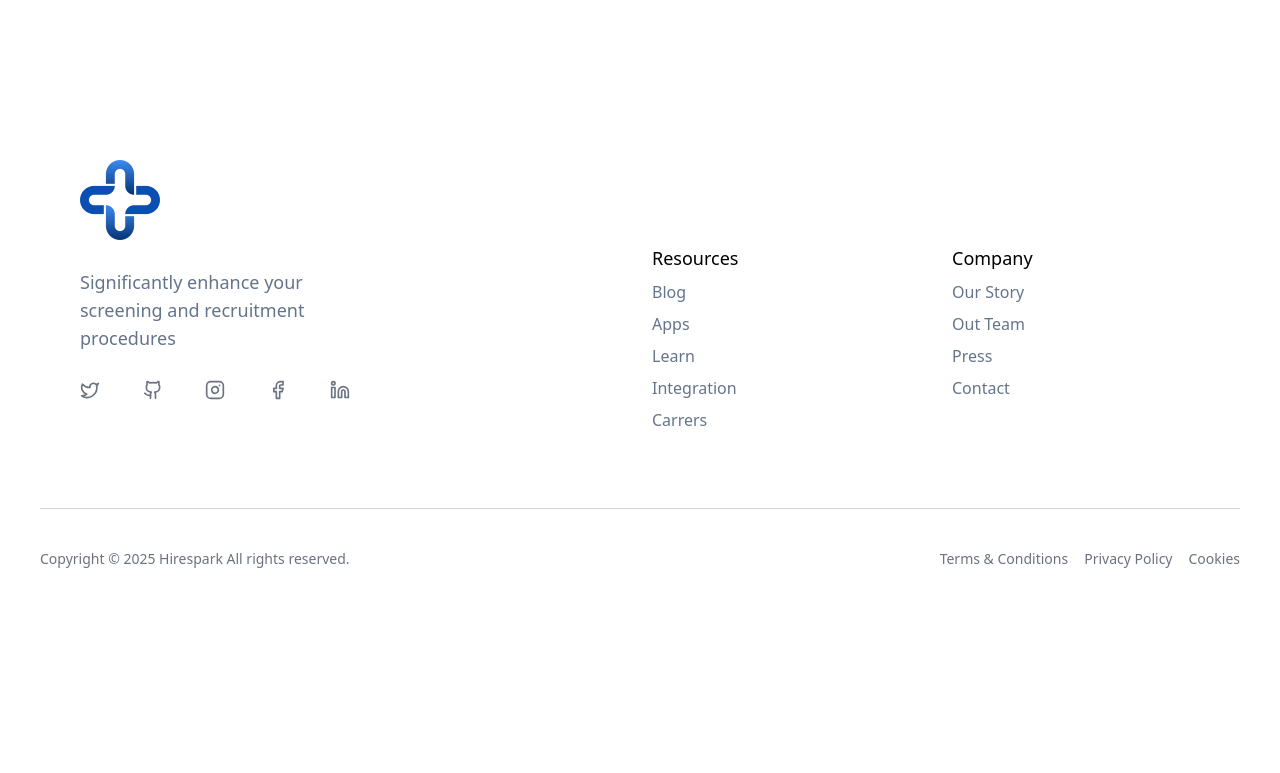
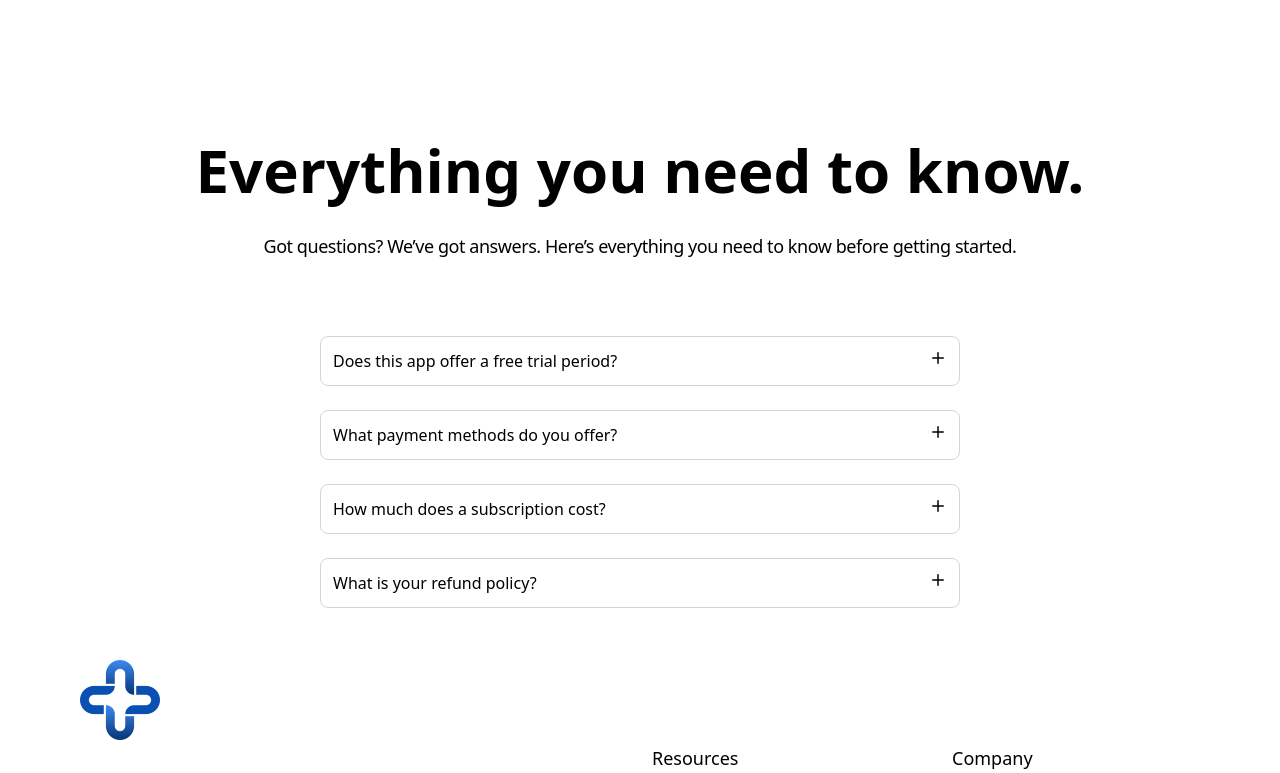
Before and after one commit to Ayushmadhur5588/hirespark-fe, a Next.js app: page / in a window 1280 px wide. Shown: the part 680-1453 px from the top of the page. Before the commit the page ends 1289 px from the top, so only its background shows below. Built offline with nearby package versions, Linux system fonts and the light colour scheme.

Commit message:
Added Faq Section

```diff
--- a/app/layout.tsx
+++ b/app/layout.tsx
@@ -1,7 +1,10 @@
 import type { Metadata } from "next";
 import { Geist, Geist_Mono } from "next/font/google";
 import "./globals.css";
-import Footer from '../components/Footer'
+import Footer from '@/components/Footer'
+import Faq from "@/components/Faq";
+
+
 const geistSans = Geist({
   variable: "--font-geist-sans",
   subsets: ["latin"],
@@ -26,6 +29,7 @@ export default function RootLayout({
     <html lang="en">
       <body className={`${geistSans.variable} ${geistMono.variable}`}>
         {children}
+        <Faq />
         <Footer />
       </body>
     </html>
--- /dev/null
+++ b/components/Faq.tsx
@@ -0,0 +1,32 @@
+"use client";
+import { useState } from "react";
+
+import { faq } from "@/constants/constants";
+import FaqSection from "./FaqSection";
+const Faq = () => {
+  const [isOpen, setIsOpen] = useState<number | null>(0);
+
+  return (
+    <div className="">
+      <h2 className="font-semibold text-6xl flex justify-center py-5">
+        Everything you need to know.
+      </h2>
+      <p className="font-light pb-16 pt-3 flex justify-center text-lg md:text-lg tracking-tight text-primary-text">
+        Got questions? We’ve got answers. Here’s everything you need to know
+        before getting started.
+      </p>
+      {faq.map((data) => (
+        <FaqSection
+          key={data.id}
+          data={data}
+          isOpen={isOpen === data.id? isOpen : null}
+          setIsOpenItem={() => {
+            isOpen === data.id ? setIsOpen(null) : setIsOpen(data.id);
+          }}
+        />
+      ))}
+    </div>
+  );
+};
+
+export default Faq;
--- /dev/null
+++ b/components/FaqSection.tsx
@@ -0,0 +1,46 @@
+"use client";
+
+import { Plus, Minus } from "lucide-react";
+import { useState } from "react";
+import { AnimatePresence, motion } from "framer-motion";
+
+type FaqProps = {
+  data: {
+    id: number;
+    question: string;
+    answer: string;
+  };
+  isOpen: number | null;
+  setIsOpenItem: () => void;
+};
+
+const FaqSection = ({ data, isOpen, setIsOpenItem }: FaqProps) => {
+  return (
+    <div className="py-3">
+      <div
+        className="cursor-pointer font-normal p-3 border border-gray-300 rounded-lg w-1/2 mx-auto"
+        onClick={setIsOpenItem}
+      >
+        <div className="flex justify-between">
+          <div>{data.question}</div>
+          {isOpen ? <Minus size={18} /> : <Plus size={18} />}
+        </div>
+        <AnimatePresence initial={false}>
+          {isOpen && (
+            <motion.div
+              key="content"
+              initial={{ height: 0, opacity: 0 }}
+              animate={{ height: "auto", opacity: 1 }}
+              exit={{ height: 0, opacity: 0 }}
+              transition={{ duration: 0.3 }}
+            >
+              <p className="text-sm font-light py-5">{data.answer}</p>
+            </motion.div>
+          )}
+        </AnimatePresence>
+      </div>
+    </div>
+  );
+};
+
+export default FaqSection;
--- a/components/Footer.tsx
+++ b/components/Footer.tsx
@@ -99,28 +99,7 @@ const Footer = () => {
             Copyright &copy; 2025 Hirespark All rights reserved.
           </p>
 
-          <ul className="mt-8 flex flex-wrap justify-start gap-4 text-sm sm:mt-0 lg:justify-end">
-            <li>
-              <a href="#" className="text-gray-500 transition hover:opacity-75">
-                {" "}
-                Terms & Conditions{" "}
-              </a>
-            </li>
-
-            <li>
-              <a href="#" className="text-gray-500 transition hover:opacity-75">
-                {" "}
-                Privacy Policy{" "}
-              </a>
-            </li>
-
-            <li>
-              <a href="#" className="text-gray-500 transition hover:opacity-75">
-                {" "}
-                Cookies{" "}
-              </a>
-            </li>
-          </ul>
+          <p className="text-sm text-gray-500">Designed with ❤️ by AMJ</p>
         </div>
       </div>
     </div>
--- /dev/null
+++ b/constants/constants.ts
@@ -0,0 +1,26 @@
+export const faq = [
+  {
+    id: 1,
+    question: "Does this app offer a free trial period?",
+    answer:
+      "All individual Framer subscriptions have been grandfathered into a Pro plan at your existing rate. If you were on a Small Team plan, then all 5 seats have been converted over to Pro seats at your existing rate. Regardless of your subscription plan, all new paid editors that you add to your subscription will be billed at the new plan rates.",
+  },
+  {
+    id: 2,
+    question: "What payment methods do you offer?",
+    answer:
+      "All individual Framer subscriptions have been grandfathered into a Pro plan at your existing rate. If you were on a Small Team plan, then all 5 seats have been converted over to Pro seats at your existing rate. Regardless of your subscription plan, all new paid editors that you add to your subscription will be billed at the new plan rates.",
+  },
+  {
+    id: 3,
+    question: "How much does a subscription cost?",
+    answer:
+      "All individual Framer subscriptions have been grandfathered into a Pro plan at your existing rate. If you were on a Small Team plan, then all 5 seats have been converted over to Pro seats at your existing rate. Regardless of your subscription plan, all new paid editors that you add to your subscription will be billed at the new plan rates.",
+  },
+  {
+    id: 4,
+    question: "What is your refund policy?",
+    answer:
+      "All individual Framer subscriptions have been grandfathered into a Pro plan at your existing rate. If you were on a Small Team plan, then all 5 seats have been converted over to Pro seats at your existing rate. Regardless of your subscription plan, all new paid editors that you add to your subscription will be billed at the new plan rates.",
+  },
+];
--- a/package.json
+++ b/package.json
@@ -10,6 +10,7 @@
   },
   "dependencies": {
     "autoprefixer": "^10.4.21",
+    "framer-motion": "^12.7.4",
     "lucide-react": "^0.488.0",
     "next": "15.3.0",
     "postcss": "^8.5.3",
```
Also changed, not shown: 1 other file (tests, documents, lock files or other folders).
